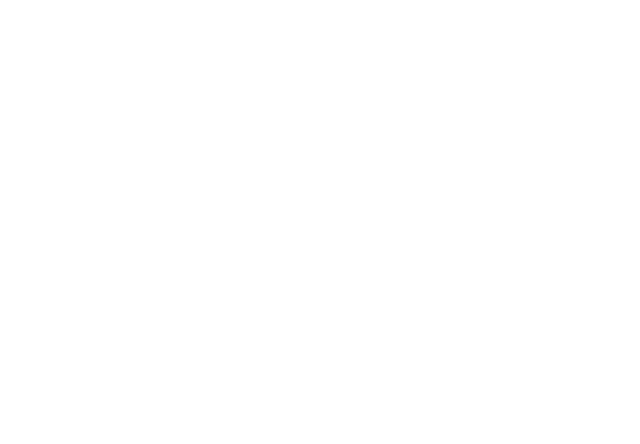
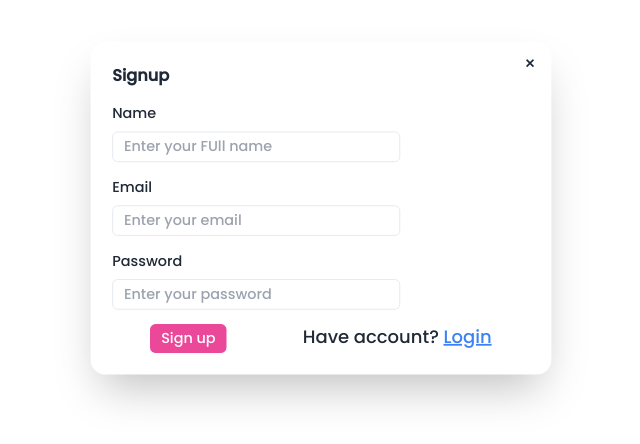
Before and after one commit to Saurabhpal052/BookNexus, a React (Vite) app in the folder frontend/: page /signup in a window 1280 px wide. Before the commit this address had no page. Shown: the part 192-636 px from the top of the page, without its empty margins (275-915 px from the left). Built offline with nearby package versions, Linux system fonts and the light colour scheme.

Commit message:
Update App.jsx

```diff
--- a/frontend/src/App.jsx
+++ b/frontend/src/App.jsx
@@ -15,10 +15,10 @@
      <div className='dark:bg-slate-900 dark:text-white'>
     <Routes>
       <Route path='/' element={<Home/>}/>
-      <Route path='https://book-nexus-frontend.vercel.app/course' element={authUser?<Courses/>:<Navigate to="/signup"/>}/>
-      <Route path='https://book-nexus-frontend.vercel.app/signup' element={<Signup/>}/>
-      <Route path='https://book-nexus-frontend.vercel.app/Contacts' element={<Contacts/>}/>
-      <Route path='https://book-nexus-frontend.vercel.app/Abouts' element={<Abouts/>}/>
+      <Route path='/course' element={authUser?<Courses/>:<Navigate to="/signup"/>}/>
+      <Route path='/signup' element={<Signup/>}/>
+      <Route path='/Contacts' element={<Contacts/>}/>
+      <Route path='/Abouts' element={<Abouts/>}/>
 
     </Routes>
     <Toaster />
```
